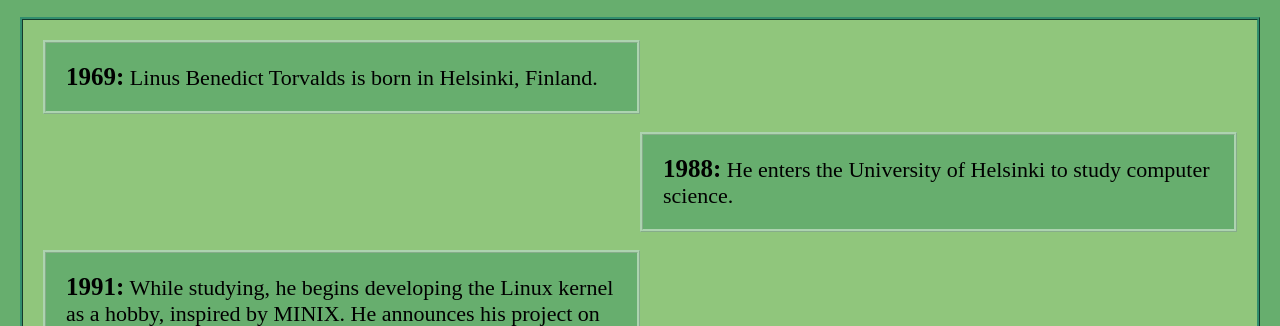
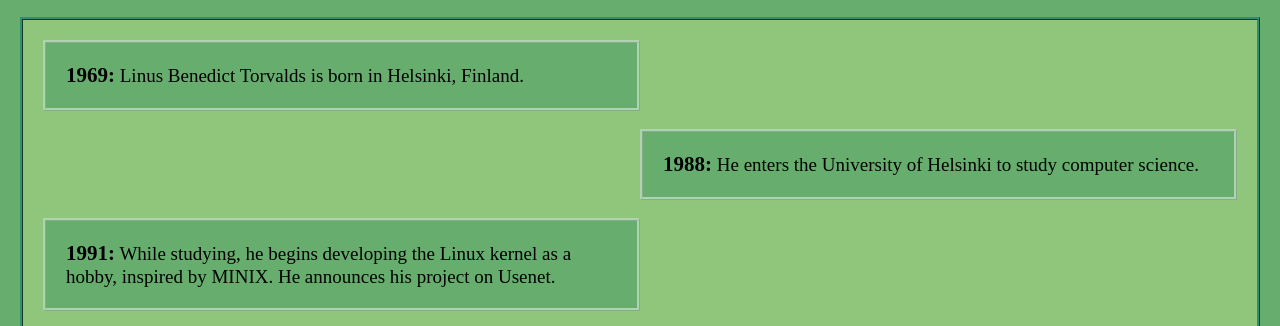
Before and after one commit to Juli-Andres/DESARROLLO_WFS152, a plain HTML site: page INGLES/index.html in a window 1280 px wide. Shown: the part 453-779 px from the top of the page. Drawn offline with Linux system fonts and the light colour scheme.

Commit message:
Actualizacion II 23 de junio

```diff
--- a/INGLES/biografia.css
+++ b/INGLES/biografia.css
@@ -39,7 +39,7 @@ h1 {
 }
 
 strong {
-    font-size: 25px;
+    font-size: 21px;
 }
 
 .contenedor {
@@ -55,7 +55,7 @@ strong {
 .parrafo {
     width: 50%;
     padding: 20px;
-    font-size: 22px;
+    font-size: 19px;
     border: 3px ridge rgba(255, 255, 255, 0.459);
 }
 
```
